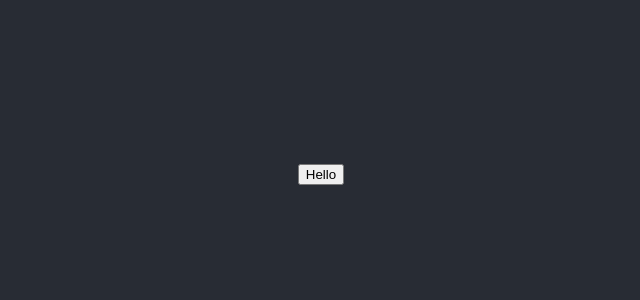
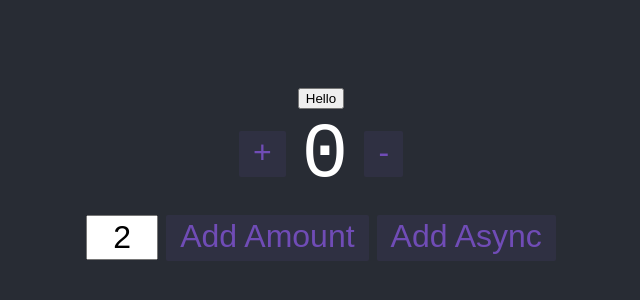
Before and after one commit to torvalde/energima, a React (Create React App) app: page / in a window 1280 px wide. Shown: the part 226-526 px from the top of the page, without its empty margins (319-959 px from the left). Built offline with nearby package versions, Linux system fonts and the light colour scheme.

Commit message:
react redux

```diff
--- a/src/App.tsx
+++ /dev/null
@@ -1,15 +0,0 @@
-import * as React from 'react';
-import { Button } from 'antd';
-import './App.css';
-
-function App() {
-  return (
-    <div className="App">
-      <header className="App-header">
-          <Button>Hello</Button>
-      </header>
-    </div>
-  );
-}
-
-export default App;
--- /dev/null
+++ b/src/app/store.ts
@@ -0,0 +1,18 @@
+import { configureStore, ThunkAction, Action } from "@reduxjs/toolkit";
+import counterReducer from "../features/counter/counterSlice";
+
+export const store = configureStore({
+  reducer: {
+    counter: counterReducer,
+  },
+});
+
+// @ts-ignore
+export type RootState = ReturnType<typeof store.getState>;
+// @ts-ignore
+export type AppThunk<ReturnType = void> = ThunkAction<
+  ReturnType,
+  RootState,
+  unknown,
+  Action<string>
+>;
--- /dev/null
+++ b/src/components/App.tsx
@@ -0,0 +1,17 @@
+import * as React from "react";
+import { Button } from "antd";
+import { Counter } from "../features/counter/Counter";
+import "./App.css";
+
+function App() {
+  return (
+    <div className="App">
+      <header className="App-header">
+        <Button>Hello</Button>
+        <Counter />
+      </header>
+    </div>
+  );
+}
+
+export default App;
--- /dev/null
+++ b/src/features/counter/Counter.module.css
@@ -0,0 +1,74 @@
+.row {
+    display: flex;
+    align-items: center;
+    justify-content: center;
+}
+
+.row:not(:last-child) {
+    margin-bottom: 16px;
+}
+
+.value {
+    font-size: 78px;
+    padding-left: 16px;
+    padding-right: 16px;
+    margin-top: 2px;
+    font-family: 'Courier New', Courier, monospace;
+}
+
+.button {
+    appearance: none;
+    background: none;
+    font-size: 32px;
+    padding-left: 12px;
+    padding-right: 12px;
+    outline: none;
+    border: 2px solid transparent;
+    color: rgb(112, 76, 182);
+    padding-bottom: 4px;
+    cursor: pointer;
+    background-color: rgba(112, 76, 182, 0.1);
+    border-radius: 2px;
+    transition: all 0.15s;
+}
+
+.textbox {
+    font-size: 32px;
+    padding: 2px;
+    width: 64px;
+    text-align: center;
+    margin-right: 8px;
+}
+
+.button:hover, .button:focus {
+    border: 2px solid rgba(112, 76, 182, 0.4);
+}
+
+.button:active {
+    background-color: rgba(112, 76, 182, 0.2);
+}
+
+.asyncButton {
+    composes: button;
+    position: relative;
+    margin-left: 8px;
+}
+
+.asyncButton:after {
+    content: "";
+    background-color: rgba(112, 76, 182, 0.15);
+    display: block;
+    position: absolute;
+    width: 100%;
+    height: 100%;
+    left: 0;
+    top: 0;
+    opacity: 0;
+    transition: width 1s linear, opacity 0.5s ease 1s;
+}
+
+.asyncButton:active:after {
+    width: 0%;
+    opacity: 1;
+    transition: 0s
+}
--- /dev/null
+++ b/src/features/counter/Counter.tsx
@@ -0,0 +1,60 @@
+import React, { useState } from "react";
+import { useSelector, useDispatch } from "react-redux";
+import {
+  decrement,
+  increment,
+  incrementByAmount,
+  incrementAsync,
+  selectCount,
+} from "./counterSlice";
+import styles from "./Counter.module.css";
+
+export function Counter() {
+  const count = useSelector(selectCount);
+  const dispatch = useDispatch();
+  const [incrementAmount, setIncrementAmount] = useState("2");
+
+  return (
+    <div>
+      <div className={styles.row}>
+        <button
+          className={styles.button}
+          aria-label="Increment value"
+          onClick={() => dispatch(increment())}
+        >
+          +
+        </button>
+        <span className={styles.value}>{count}</span>
+        <button
+          className={styles.button}
+          aria-label="Decrement value"
+          onClick={() => dispatch(decrement())}
+        >
+          -
+        </button>
+      </div>
+      <div className={styles.row}>
+        <input
+          className={styles.textbox}
+          aria-label="Set increment amount"
+          value={incrementAmount}
+          onChange={(e) => setIncrementAmount(e.target.value)}
+        />
+        <button
+          className={styles.button}
+          onClick={() =>
+            dispatch(incrementByAmount(Number(incrementAmount) || 0))
+          }
+        >
+          Add Amount
+        </button>
+        <button
+          className={styles.asyncButton}
+          onClick={() => dispatch(incrementAsync(Number(incrementAmount) || 0))}
+        >
+          Add Async
+        </button>
+      </div>
+    </div>
+  );
+}
--- /dev/null
+++ b/src/features/counter/counterSlice.ts
@@ -0,0 +1,50 @@
+import { createSlice, PayloadAction } from "@reduxjs/toolkit";
+import { AppThunk, RootState } from "../../app/store";
+
+interface CounterState {
+  value: number;
+}
+
+const initialState: CounterState = {
+  value: 0,
+};
+
+export const counterSlice = createSlice({
+  name: "counter",
+  initialState,
+  reducers: {
+    increment: (state) => {
+      // Redux Toolkit allows us to write "mutating" logic in reducers. It
+      // doesn't actually mutate the state because it uses the Immer library,
+      // which detects changes to a "draft state" and produces a brand new
+      // immutable state based off those changes
+      state.value += 1;
+    },
+    decrement: (state) => {
+      state.value -= 1;
+    },
+    // Use the PayloadAction type to declare the contents of `action.payload`
+    incrementByAmount: (state, action: PayloadAction<number>) => {
+      state.value += action.payload;
+    },
+  },
+});
+
+export const { increment, decrement, incrementByAmount } = counterSlice.actions;
+
+// The function below is called a thunk and allows us to perform async logic. It
+// can be dispatched like a regular action: `dispatch(incrementAsync(10))`. This
+// will call the thunk with the `dispatch` function as the first argument. Async
+// code can then be executed and other actions can be dispatched
+export const incrementAsync = (amount: number): AppThunk => (dispatch) => {
+  setTimeout(() => {
+    dispatch(incrementByAmount(amount));
+  }, 1000);
+};
+
+// The function below is called a selector and allows us to select a value from
+// the state. Selectors can also be defined inline where they're used instead of
+// in the slice file. For example: `useSelector((state: RootState) => state.counter.value)`
+export const selectCount = (state: RootState) => state.counter.value;
+
+export default counterSlice.reducer;
--- a/src/index.tsx
+++ b/src/index.tsx
@@ -1,14 +1,18 @@
-import * as React from 'react';
-import * as ReactDOM from 'react-dom';
-import './index.css';
-import App from './App';
-import * as serviceWorker from './serviceWorker';
+import * as React from "react";
+import * as ReactDOM from "react-dom";
+import "./index.css";
+import App from "./components/App";
+import { store } from "./app/store";
+import { Provider } from "react-redux";
+import * as serviceWorker from "./serviceWorker";
 
 ReactDOM.render(
   <React.StrictMode>
-    <App />
+    <Provider store={store}>
+      <App />
+    </Provider>
   </React.StrictMode>,
-  document.getElementById('root')
+  document.getElementById("root")
 );
 
 // If you want your app to work offline and load faster, you can change
```
Also changed, not shown: src/test-utils.tsx (added, +54 -0 lines), src/components/App.css (renamed from src/App.css), 1 other file (tests, documents, lock files or other folders).
